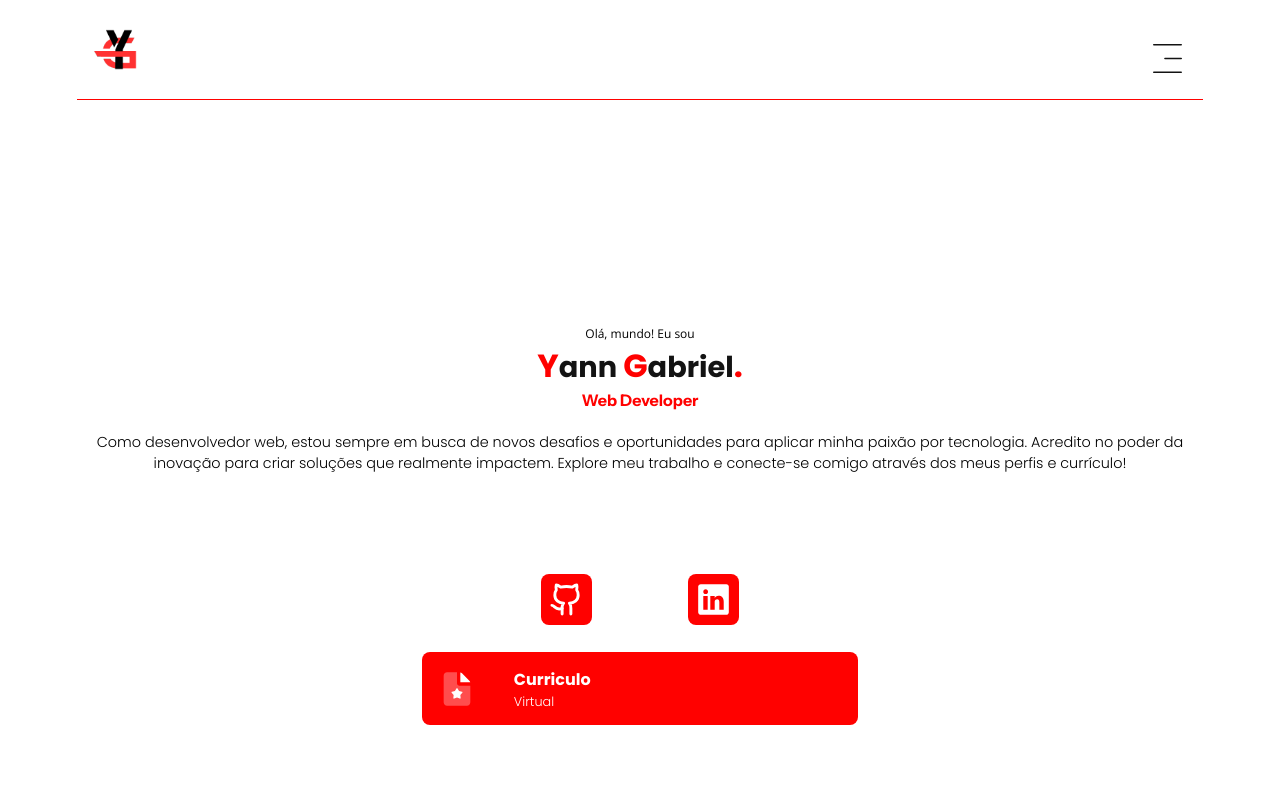
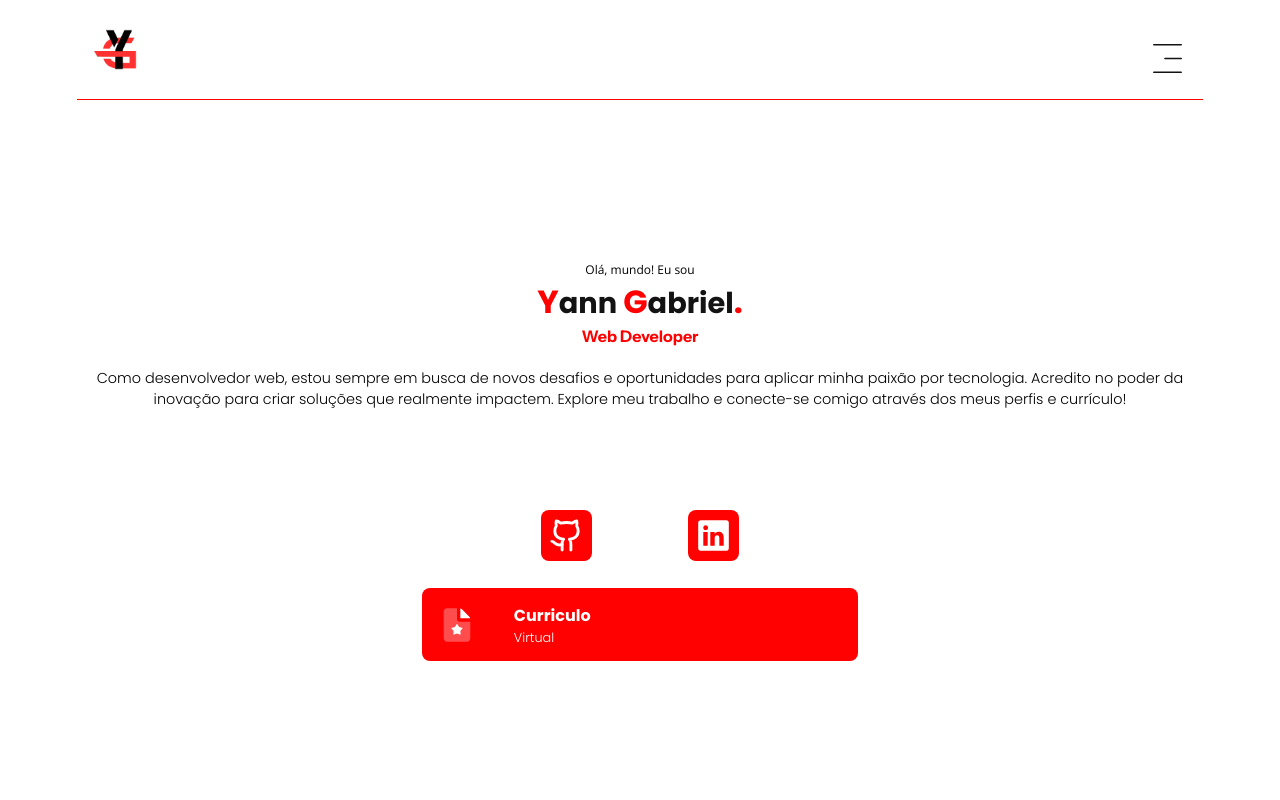
Before and after one commit to YannGabriel/portfolio, a React (Vite) app: page / in a window 1280 px wide. Shown: the top 800 px of the page. Built offline with nearby package versions, Linux system fonts and the light colour scheme.

Commit message:
other test

```diff
--- a/src/components/Intro/intro.module.scss
+++ b/src/components/Intro/intro.module.scss
@@ -6,8 +6,7 @@
   text-align: center;
   width: 85%;
   margin: auto;
-  min-height: 100vh;
-  padding-top: 17.5%;
+  padding-top: 160px;
 
   .welcomeContent{
     font-size: 0.75rem;
```
